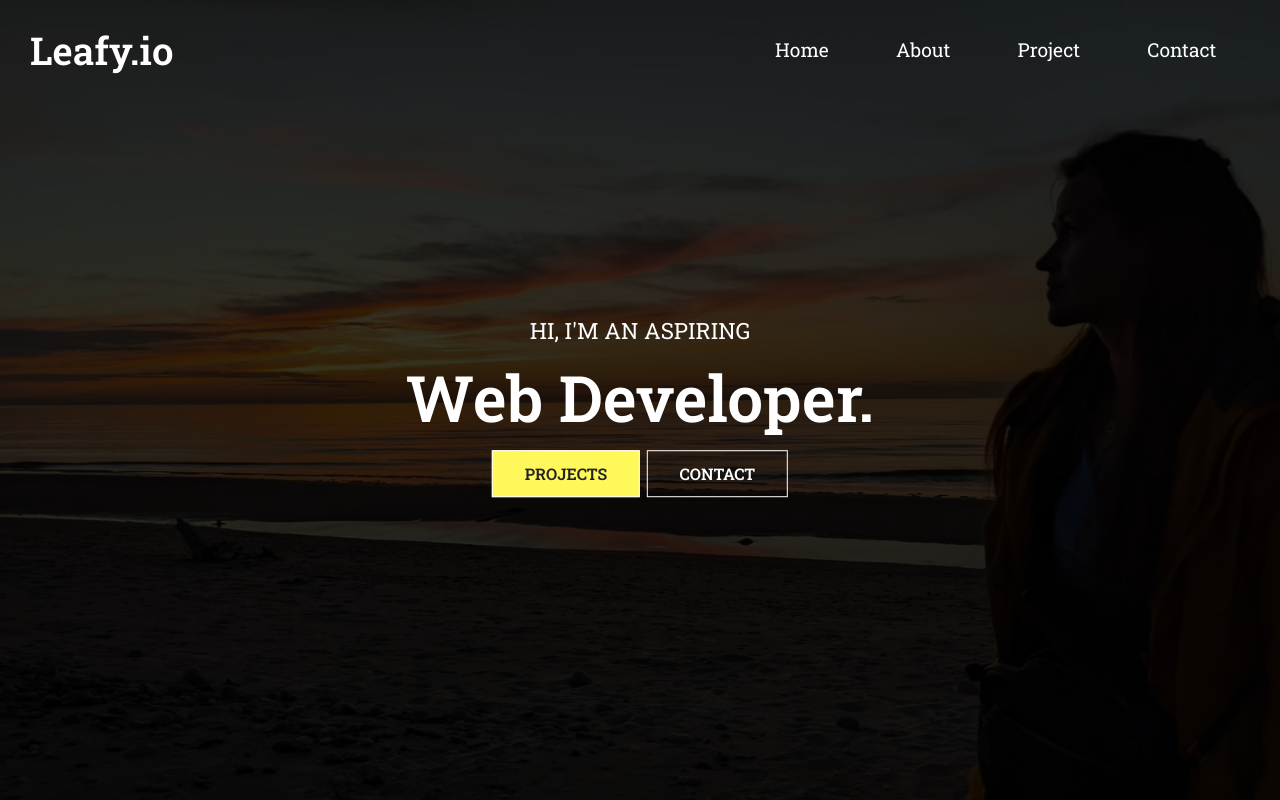
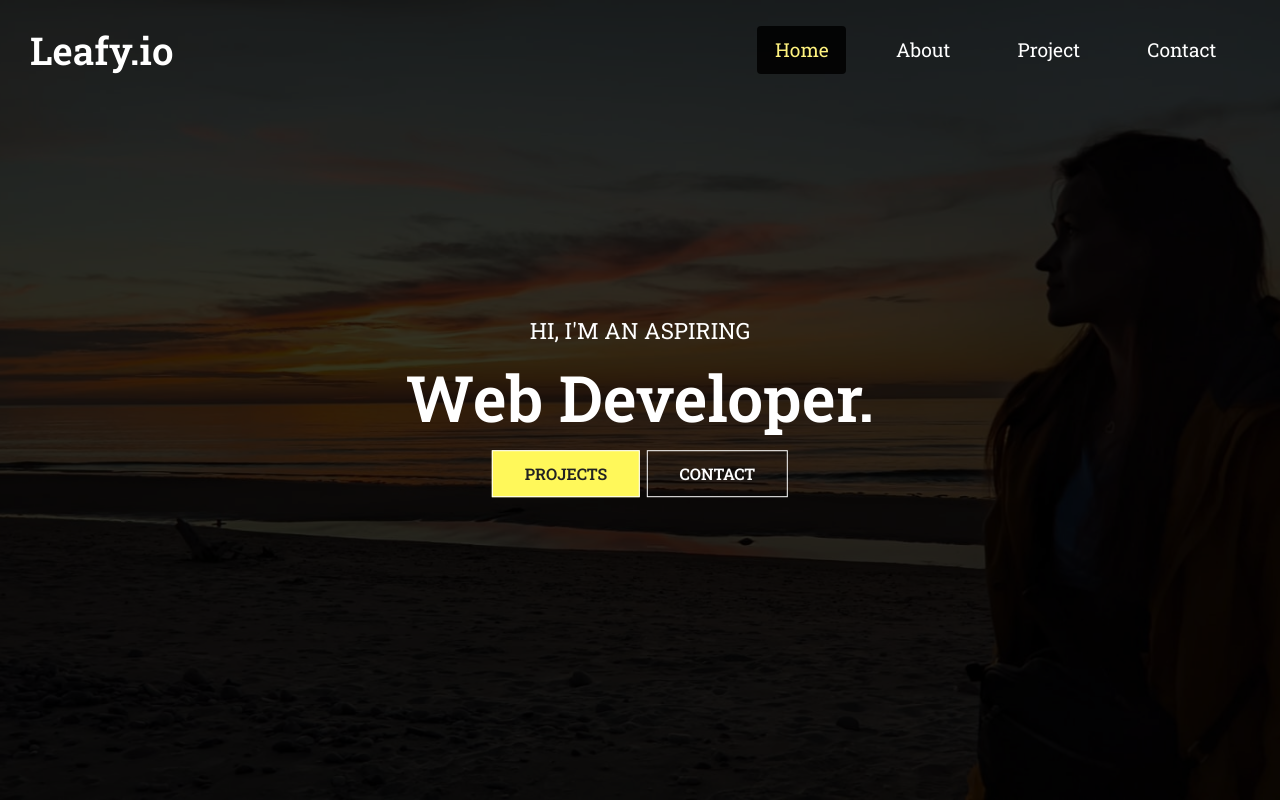
Before and after one commit to lapinna/portfolio-website, a React (Create React App) app: page / in a window 1280 px wide. Shown: the top 800 px of the page. Built offline with nearby package versions, Linux system fonts and the light colour scheme; a web font is replaced by a local one.

Commit message:
add  navBar styling adjustment

```diff
--- a/src/components/NavBar/NavBar.js
+++ b/src/components/NavBar/NavBar.js
@@ -1,4 +1,4 @@
-import { Link } from "react-router-dom";
+import { NavLink, Link } from "react-router-dom";
 import "./navBar.css";
 import { FaBars, FaTimes } from "react-icons/fa";
 import { useState } from "react";
@@ -25,16 +25,16 @@ const NavBar = () => {
       </Link>
       <ul className={clickHamb ? "nav-menu active" : "nav-menu"}>
         <li>
-          <Link to="/">Home</Link>
+          <NavLink to="/" exact activeClassName="active">Home</NavLink>
         </li>
         <li>
-          <Link to="/about">About</Link>
+          <NavLink to="/about" activeClassName="active">About</NavLink>
         </li>
         <li>
-          <Link to="/project">Project</Link>
+          <NavLink to="/project" activeClassName="active">Project</NavLink>
         </li>
         <li>
-          <Link to="/contact">Contact</Link>
+          <NavLink to="/contact" activeClassName="active">Contact</NavLink>
         </li>
       </ul>
       <div className="hamb" onClick={handleClick}>
--- a/src/components/NavBar/navBar.css
+++ b/src/components/NavBar/navBar.css
@@ -36,9 +36,16 @@
 }
 
 .nav-menu:not(.active) li a:hover {
-    background-color: #000000f4;
+    background-color: #000000d9;
     border-radius: 4px;
     transition: all 0.3s ease-in-out;
+    color: #fff37f;
+}
+
+.active {
+    background-color: #000000d9;
+    border-radius: 4px;
+    color: #fff37f;
 }
 
 .hamb {
@@ -82,6 +89,11 @@
         font-size: 2rem;
     }
 
+    .nav-menu li a:hover{
+        color: #fff37f;
+        transition: all 0.3s ease-in-out;
+    }
+
     .hamb {
         display: initial;
     }
```
